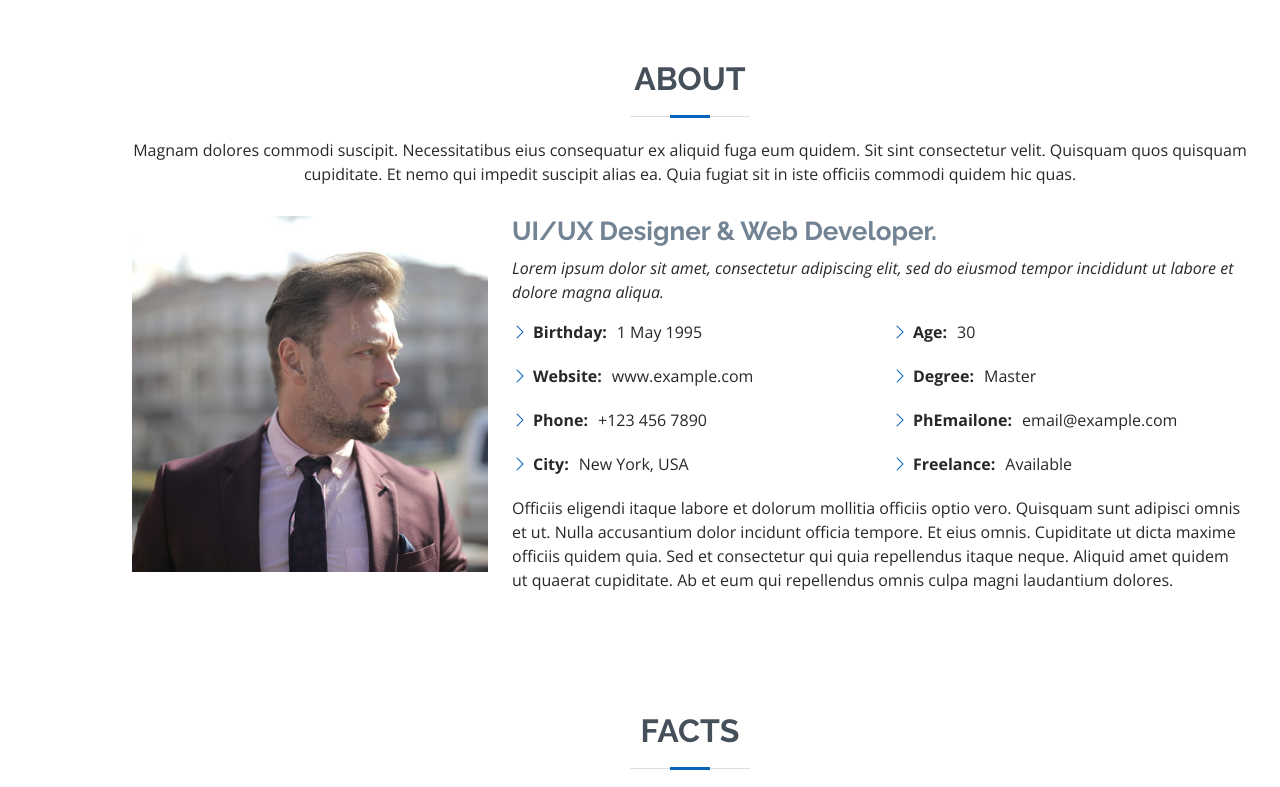
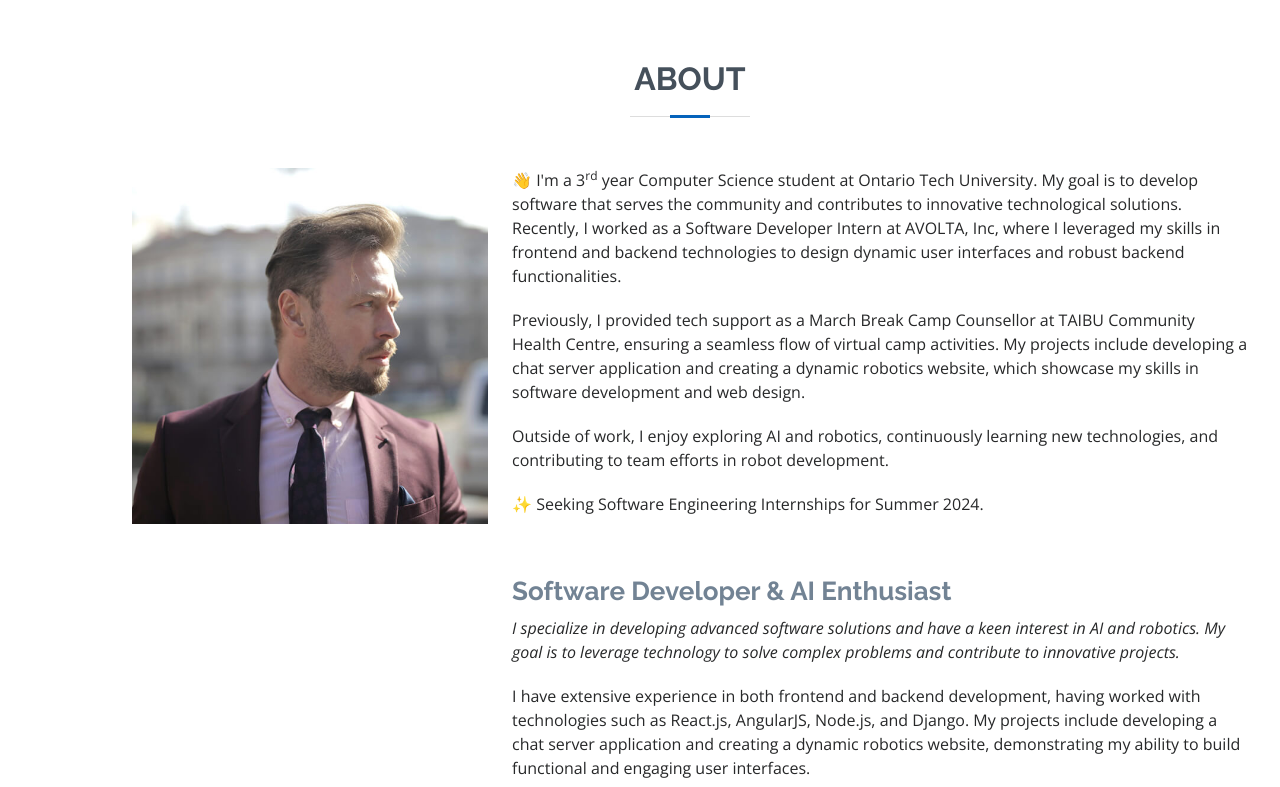
Before and after one commit to MirisanRavindran/portfolio-website, a plain HTML site: page index.html in a window 1280 px wide. Shown: the part 800-1587 px from the top of the page. Drawn offline with nearby package versions, Linux system fonts and the light colour scheme; animation ran at ten frames a second.

Commit message:
made changes to about us

```diff
--- a/assets/css/style.css
+++ b/assets/css/style.css
@@ -669,6 +669,7 @@ section {
   font-weight: 700;
   font-size: 26px;
   color: #728394;
+  margin-top: 40px; /* Added margin-top to separate the heading from the paragraphs */
 }
 
 .about .content ul {
@@ -693,9 +694,20 @@ section {
   line-height: 0;
 }
 
+.about .content p {
+  margin-bottom: 20px; /* Added margin-bottom for spacing between paragraphs */
+}
+
 .about .content p:last-child {
   margin-bottom: 0;
 }
+
+.about .content {
+  display: flex;
+  flex-direction: column;
+  justify-content: center;
+}
+
 
 /*--------------------------------------------------------------
 # Facts
--- a/index.html
+++ b/index.html
@@ -83,53 +83,49 @@
   <!-- End Hero -->
 
   <main id="main">
-
 <!-- ======= About Section ======= -->
 <section id="about" class="about">
   <div class="container" data-aos="fade-up">
 
     <div class="section-title">
       <h2>About</h2>
-          <p>Magnam dolores commodi suscipit. Necessitatibus eius consequatur ex aliquid fuga eum quidem. Sit sint consectetur velit. Quisquam quos quisquam cupiditate. Et nemo qui impedit suscipit alias ea. Quia fugiat sit in iste officiis commodi quidem hic quas.</p>
     </div>
 
     <div class="row">
       <div class="col-lg-4">
-            <img src="assets/img/profile-img.jpg" class="img-fluid" alt="">
+        <img src="assets/img/profile-img.jpg" class="img-fluid" alt="Profile Image">
       </div>
       <div class="col-lg-8 pt-4 pt-lg-0 content">
-            <h3>UI/UX Designer &amp; Web Developer.</h3>
+        <p>
+          <span class="wave">👋</span> I'm a 3<sup>rd</sup> year <highlight>Computer Science</highlight> student at <highlight>Ontario Tech University</highlight>. My goal is to develop software that serves the community and contributes to innovative technological solutions. Recently, I worked as a Software Developer Intern at <highlight>AVOLTA, Inc</highlight>, where I leveraged my skills in frontend and backend technologies to design dynamic user interfaces and robust backend functionalities.
+        </p>
+
+        <p>
+          Previously, I provided tech support as a March Break Camp Counsellor at <highlight>TAIBU Community Health Centre</highlight>, ensuring a seamless flow of virtual camp activities. My projects include developing a chat server application and creating a dynamic robotics website, which showcase my skills in software development and web design.
+        </p>
+
+        <p>
+          Outside of work, I enjoy exploring AI and robotics, continuously learning new technologies, and contributing to team efforts in robot development.
+        </p>
+
+        <p>
+          ✨ Seeking <highlight>Software Engineering Internships for Summer 2024.</highlight>
+        </p>
+
+        <h3>Software Developer &amp; AI Enthusiast</h3>
         <p class="fst-italic">
-              Lorem ipsum dolor sit amet, consectetur adipiscing elit, sed do eiusmod tempor incididunt ut labore et dolore
-              magna aliqua.
+          I specialize in developing advanced software solutions and have a keen interest in AI and robotics. My goal is to leverage technology to solve complex problems and contribute to innovative projects.
         </p>
-            <div class="row">
-              <div class="col-lg-6">
-                <ul>
-                  <li><i class="bi bi-chevron-right"></i> <strong>Birthday:</strong> <span>1 May 1995</span></li>
-                  <li><i class="bi bi-chevron-right"></i> <strong>Website:</strong> <span>www.example.com</span></li>
-                  <li><i class="bi bi-chevron-right"></i> <strong>Phone:</strong> <span>+123 456 7890</span></li>
-                  <li><i class="bi bi-chevron-right"></i> <strong>City:</strong> <span>New York, USA</span></li>
-                </ul>
-              </div>
-              <div class="col-lg-6">
-                <ul>
-                  <li><i class="bi bi-chevron-right"></i> <strong>Age:</strong> <span>30</span></li>
-                  <li><i class="bi bi-chevron-right"></i> <strong>Degree:</strong> <span>Master</span></li>
-                  <li><i class="bi bi-chevron-right"></i> <strong>PhEmailone:</strong> <span>email@example.com</span></li>
-                  <li><i class="bi bi-chevron-right"></i> <strong>Freelance:</strong> <span>Available</span></li>
-                </ul>
-              </div>
-            </div>
         <p>
-              Officiis eligendi itaque labore et dolorum mollitia officiis optio vero. Quisquam sunt adipisci omnis et ut. Nulla accusantium dolor incidunt officia tempore. Et eius omnis.
-              Cupiditate ut dicta maxime officiis quidem quia. Sed et consectetur qui quia repellendus itaque neque. Aliquid amet quidem ut quaerat cupiditate. Ab et eum qui repellendus omnis culpa magni laudantium dolores.
+          I have extensive experience in both frontend and backend development, having worked with technologies such as React.js, AngularJS, Node.js, and Django. My projects include developing a chat server application and creating a dynamic robotics website, demonstrating my ability to build functional and engaging user interfaces.
         </p>
       </div>
     </div>
 
   </div>
 </section><!-- End About Section -->
+
+
 
     <!-- ======= Facts Section ======= -->
     <section id="facts" class="facts">
```
Also changed, not shown: assets/img/profile.jpg (added). Lines whose indentation alone changed are shown as unchanged.
